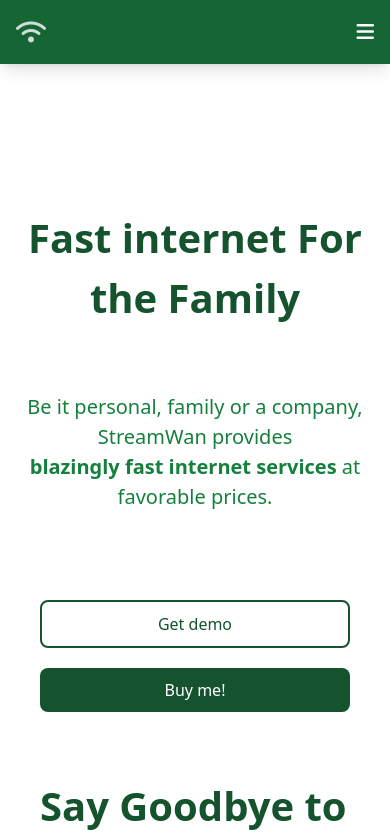
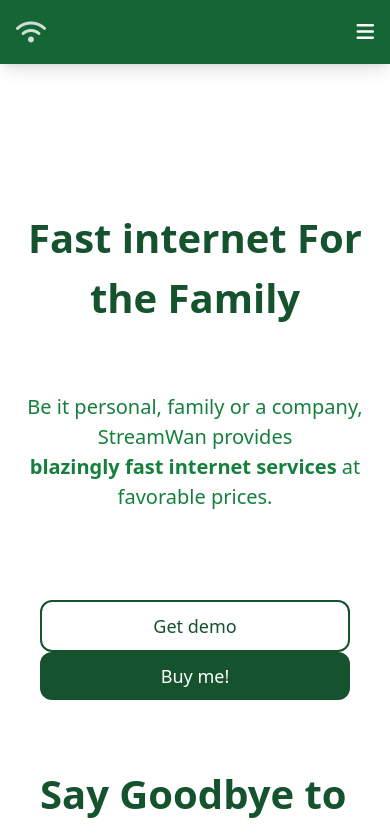
Before and after one commit to Jaarabytes/streamwan, a React (Vite) app: page / in a window 390 px wide. Shown: the top 837 px of the page. Built offline with nearby package versions, Linux system fonts and the light colour scheme.

Commit message:
fix responsiveness
Check out all common screen sizes and added responsiveness precisely. To make it fullstack using NextJs

```diff
--- a/src/components/intro.jsx
+++ b/src/components/intro.jsx
@@ -3,25 +3,25 @@
 export default function Intro(){
     return(
         <>
-        <div className="xl:flex block min-h-full my-16 px-5" id="home">
+        <div className="sm:flex block min-h-full my-16 px-5" id="home">
             {/* <div className="relative inline-block xl:w-1/2 w-full overflow-hidden" id="Home"> */}
                 {/* <img src="https://jomeista.github.io/streamwan/img/Homefibre.png" /> */}
             {/* </div> */}
-            <div className="">
+            <div className="w-full">
                 <h1 className="md:text-[80px] text-[40px] text-center text-green-900 font-extrabold my-5">Fast internet For the Family</h1>
                 <p className="md:text-[20px] text-[20px] text-center text-green-700 my-16">Be it personal, family or a company, StreamWan provides <br /><span className="font-bold"> blazingly fast internet services
                 </span> at favorable prices.</p>
                 <br />
                 <div className="sm:text-center sm:flex sm:justify-center sm:my-16 px-5">
                     <button
-                     className="block w-full text-green-900 rounded-lg border-2 border-green-900 hover:bg-slate-200 transition duration:500"
+                     className="block w-full sm:w-[150px] text-lg text-green-900 rounded-xl border-2 border-green-900 hover:bg-slate-200 transition duration:500"
                      style={{
                         paddingBlock: "10px",
                         paddingInline: "30px"
                     }}
                      href=''>Get demo</button>
                     <button
-                    className="block w-full mt-5 bg-green-900 rounded-lg text-white hover:bg-green-800 transition duration:500"
+                    className="block w-full sm:w-[150px] sm:mx-5 bg-green-900 text-lg rounded-xl text-white hover:bg-green-800 transition duration:500"
                     style={{
                         paddingBlock: "10px",
                         paddingInline: "30px"
--- a/src/components/marketing.jsx
+++ b/src/components/marketing.jsx
@@ -11,7 +11,7 @@
                         Join thousands of satisfied customers and transform your online experience now!
                     </p>
                     <button
-                    className="w-full bg-green-900 text-xl my-5 rounded-lg text-white hover:bg-green-800 transition duration:500"
+                    className="w-full sm:w-1/4 bg-green-900 text-xl my-5 rounded-lg text-white hover:bg-green-800 transition duration:500"
                     style={{
                         paddingBlock: "10px",
                         paddingInline: "30px"
@@ -40,7 +40,7 @@
                     <p className='text-xl text-green-800'>Don't settle for less. StreamWan services provide excellent services before, during and after installation.
                     We take full responsibility for problems encountered along the way.
                     </p>
-                    <button className="w-full bg-green-900 my-5 text-xl rounded-lg text-white hover:bg-green-800 transition duration:500"
+                    <button className="w-full sm:w-1/4 bg-green-900 my-5 text-xl rounded-lg text-white hover:bg-green-800 transition duration:500"
                         style={{
                             paddingBlock: "10px",
                             paddingInline: "30px"
```
